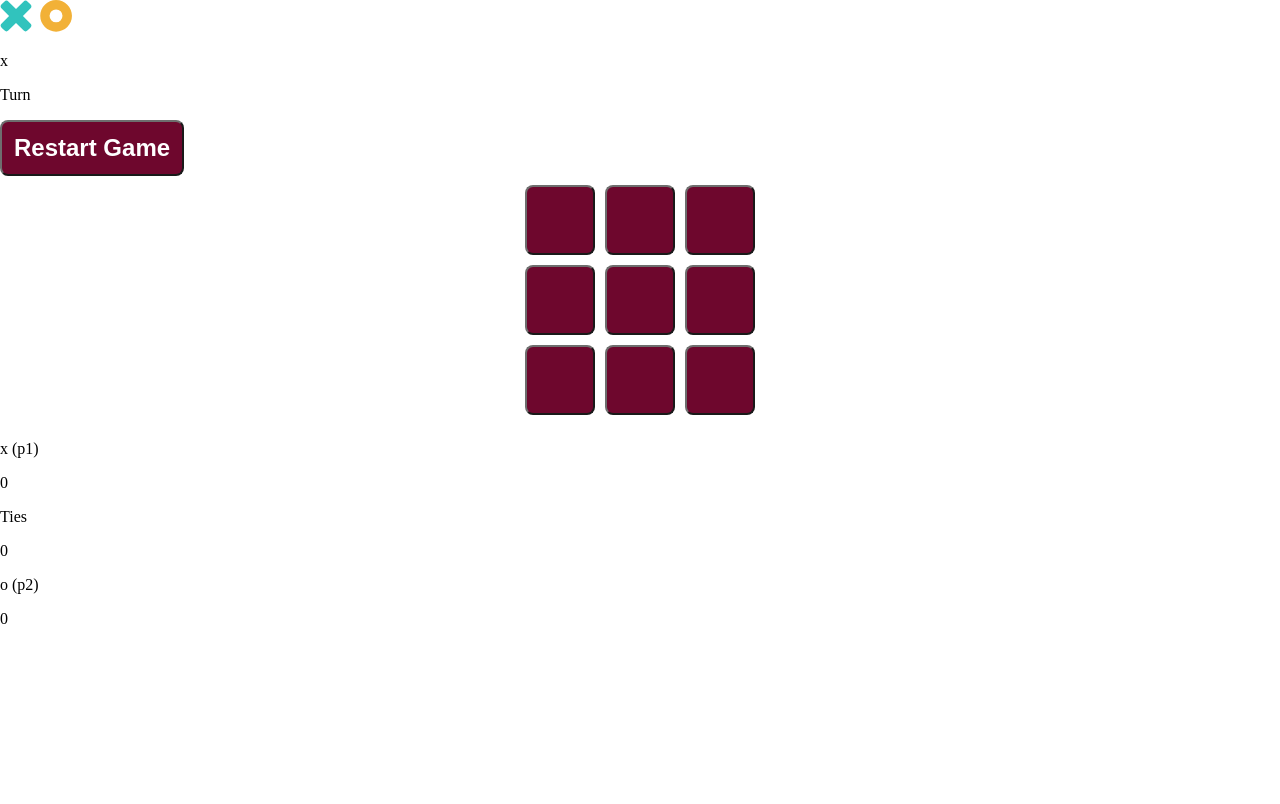
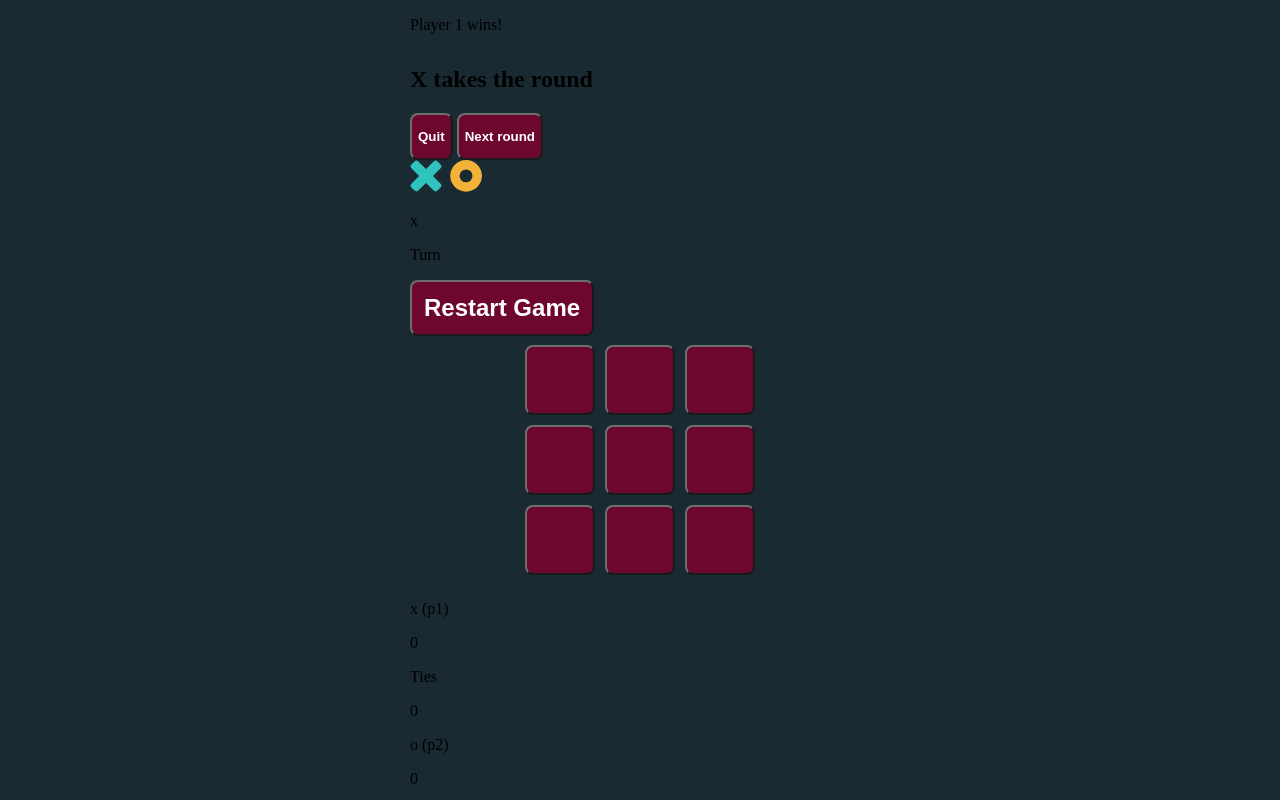
Before and after one commit to DusanR12/tic-tac-toe-app, a plain HTML site: page game-multiplayer.html in a window 1280 px wide. Drawn offline with Linux system fonts and the light colour scheme.

Commit message:
modifiy html

```diff
--- a/game-multiplayer.html
+++ b/game-multiplayer.html
@@ -10,6 +10,15 @@
 </head>
 <body>
     <div class="container">
+      <section>
+        <p class="heading-xs">Player 1 wins!</p>
+        <h1>X takes the round</h1>
+        <div>
+          <button><p class="heading-xs">Quit</p></button>
+          <button><p class="heading-xs">Next round</p></button>
+        </div>
+      </section>
+      <div class="content">
         <div class="nav">
           <img src="/assets/logo.svg" alt="logo">
           <div class="turn">
@@ -51,6 +60,7 @@
             <p>0</p>
           </div>
         </footer>
+      </div>
     </div>
 </body>
 </html>
--- a/tic-tac-toe.css
+++ b/tic-tac-toe.css
@@ -1,15 +1,41 @@
+:root {
+/* Font variables */
+    --ff: sans-serif;
+    --fw900: bold;
+    --fs-h-l: 40px;
+    --fs-h-m: 24px;
+    --fs-h-s: 20px;
+    --fs-h-xs: 16px;
+    --fs-body: 14px;
+
+/* Color variables */
+    --light-blue: #31c3bd;
+    --light-blue-hover: #65e9e4;
+    --light-yellow: #f2b137;
+    --light-yellow-hover: #ffc860;
+    --dark-navy: #1a2a33;
+    --semi-dark-navy: #1f3641;
+    --silver: #a8bfc9;
+    --silver-hover: #dbe8ed;
+
+}
+
 *, *::before, *::after {
     box-sizing: border-box;
 }
 
 body {
     margin: 0;
+    font-weight: var(--fw);
 }
 
 
 .container {
-    width: 100vw;
+    display: grid;
+    justify-content: center;
+    align-items: center;
     height: 100vh;
+    background-color: #1a2a33;
 }
 
 h1 {
@@ -50,3 +76,7 @@ button {
     font-size: 24px;
     padding: 12px;
 }
+
+.content {
+    width: 460px;
+}
```
Also changed, not shown: index.html (+3 -1 lines).
